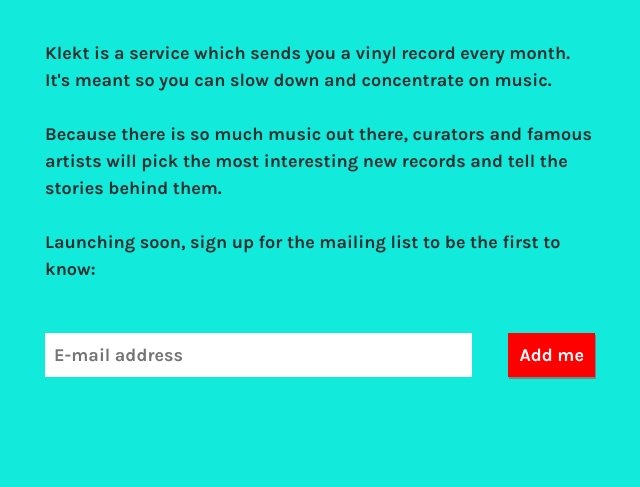
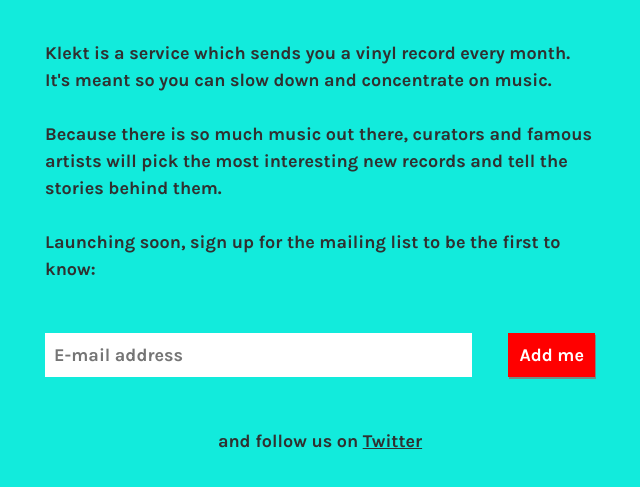
Before and after one commit to jellea/klekt, a plain HTML site: page index.html in a window 1280 px wide. Shown: the part 359-846 px from the top of the page, without its empty margins (320-960 px from the left). Before the commit the page ends 800 px from the top, so only its background shows below. Drawn offline with Linux system fonts and the light colour scheme.

Commit message:
twitter link

```diff
--- a/index.html
+++ b/index.html
@@ -1,6 +1,10 @@
 <!DOCTYPE html>
 <html>
     <meta charset="utf-8" />
+    <meta property="og:title" content="Facebook Open Graph META Tags"/>
+    <meta property="og:image" content="http://www.klekt.eu/logo.png"/>
+    <meta property="og:site_name" content="KLEKT"/>
+    <meta property="og:description" content="Delivering a new vinyl record surprise to your door every month. Launching soon."/>
     <link rel="icon" type="image/png" href="favicon-196x196.png" sizes="196x196" />
     <link rel="icon" type="image/png" href="favicon-96x96.png" sizes="96x96" />
     <link rel="icon" type="image/png" href="favicon-32x32.png" sizes="32x32" />
@@ -59,6 +63,8 @@
     </div>
     <!--End mc_embed_signup-->
 
+    <p class="aligncenter">and follow us on <a href="https://twitter.com/klekteu">Twitter</a></p>
+
     <script>
       document.addEventListener('DOMContentLoaded', function() {
         var svg = new Walkway({selector: "#box", duration: 1200, easing: "easeInOutCubic"});
@@ -75,5 +81,7 @@
         ga('send', 'pageview');
 
       </script>
+
+
 </body>
 </html>
--- a/style.css
+++ b/style.css
@@ -58,7 +58,7 @@ h1 {
 
 input {
 	padding: 0.5em;
-	margin-top: 1.8em;
+	margin: 1.8em 0 1.8em 0;
 	font-family: Karla, Helvetica, Arial, sans;
 	color: #303030;
 	font-weight: bold;
@@ -95,6 +95,19 @@ input[type="submit"] {
 #mc_embed_signup {
 	text-align: left;
 }
+
+.aligncenter {
+  text-align: center;
+}
+
+a {
+    color: #303030;
+    /*text-decoration: none;
+    display:inline-block;
+    border-bottom: 1px solid black;
+    margin-bottom:0.7px;*/
+}
+
 /*animation*/
 
 @keyframes scale-in { from { transform: scale(0,0); } to {transform: scale(1,1); }  }
```
Also changed, not shown: logo.png (added).
